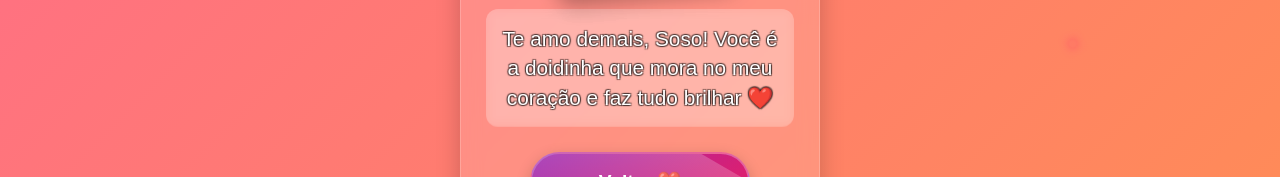
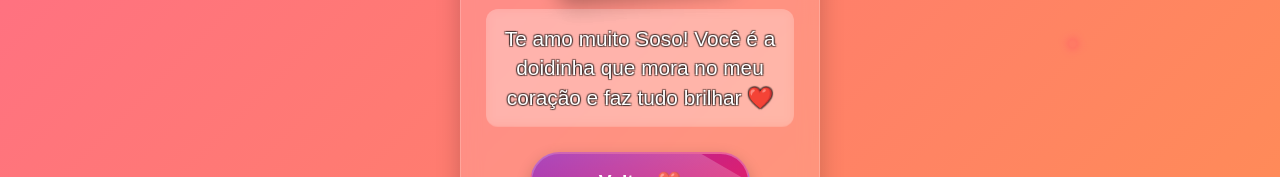
Before and after one commit to ySixxNz/love, a plain HTML site: page index.html in a window 1280 px wide. Both pictures are taken after a click on the button "Tbm te amo ❤️". Shown: the part 400-577 px from the top of the page. Drawn offline with Linux system fonts and the light colour scheme.

Commit message:
Update index.html

```diff
--- a/index.html
+++ b/index.html
@@ -424,7 +424,7 @@ document.addEventListener('DOMContentLoaded', function() {
       answer.classList.remove('hidden');
       answer.classList.add('visible');
       resultImg.src = 'heart.jpg';
-      answerText.textContent = "Te amo demais, Soso! Você é a doidinha que mora no meu coração e faz tudo brilhar ❤️️";
+      answerText.textContent = "Te amo muito Soso! Você é a doidinha que mora no meu coração e faz tudo brilhar ❤️️";
 
       heartsContainer.innerHTML = '';
       activeHearts = 0;
```
